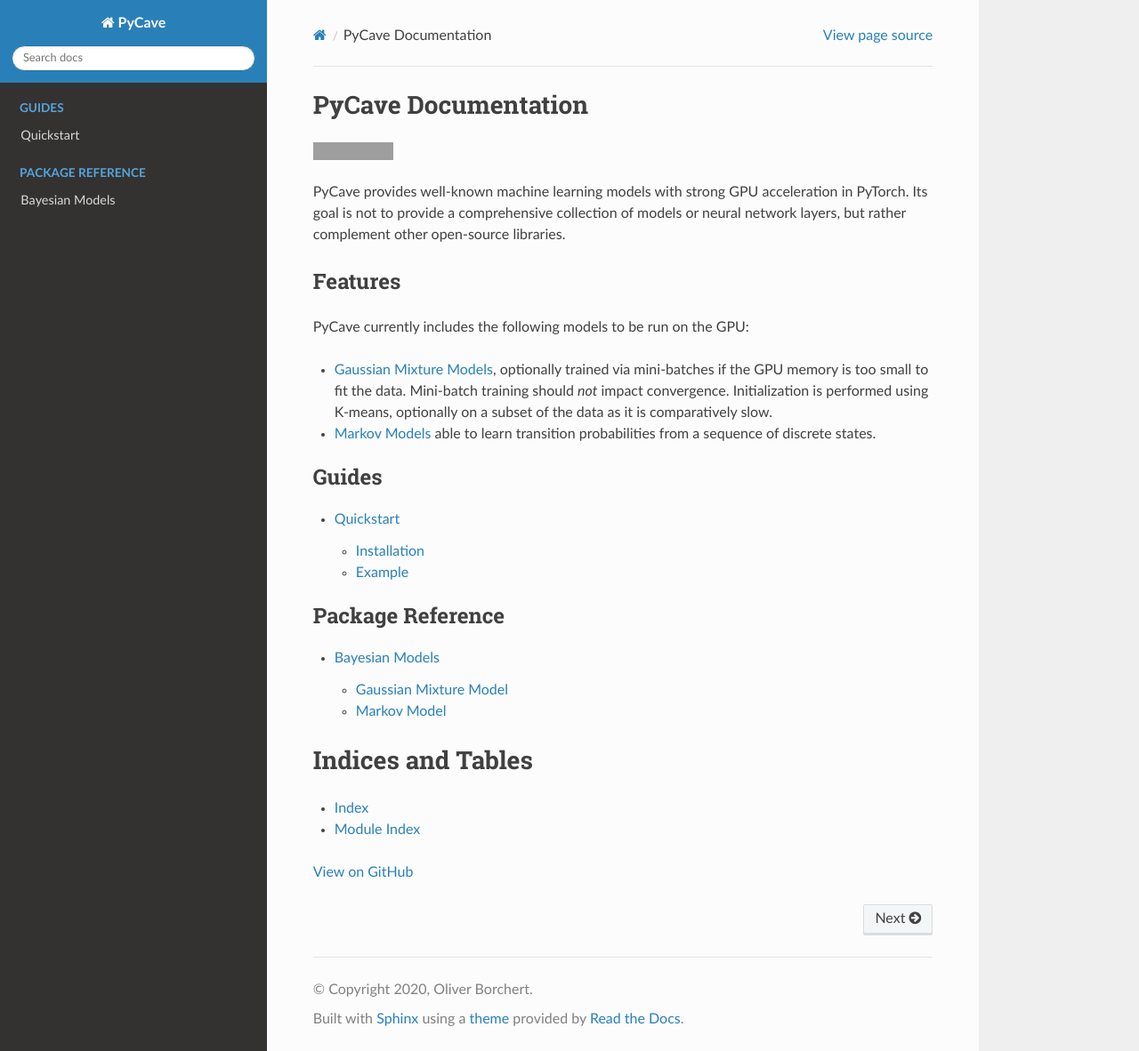
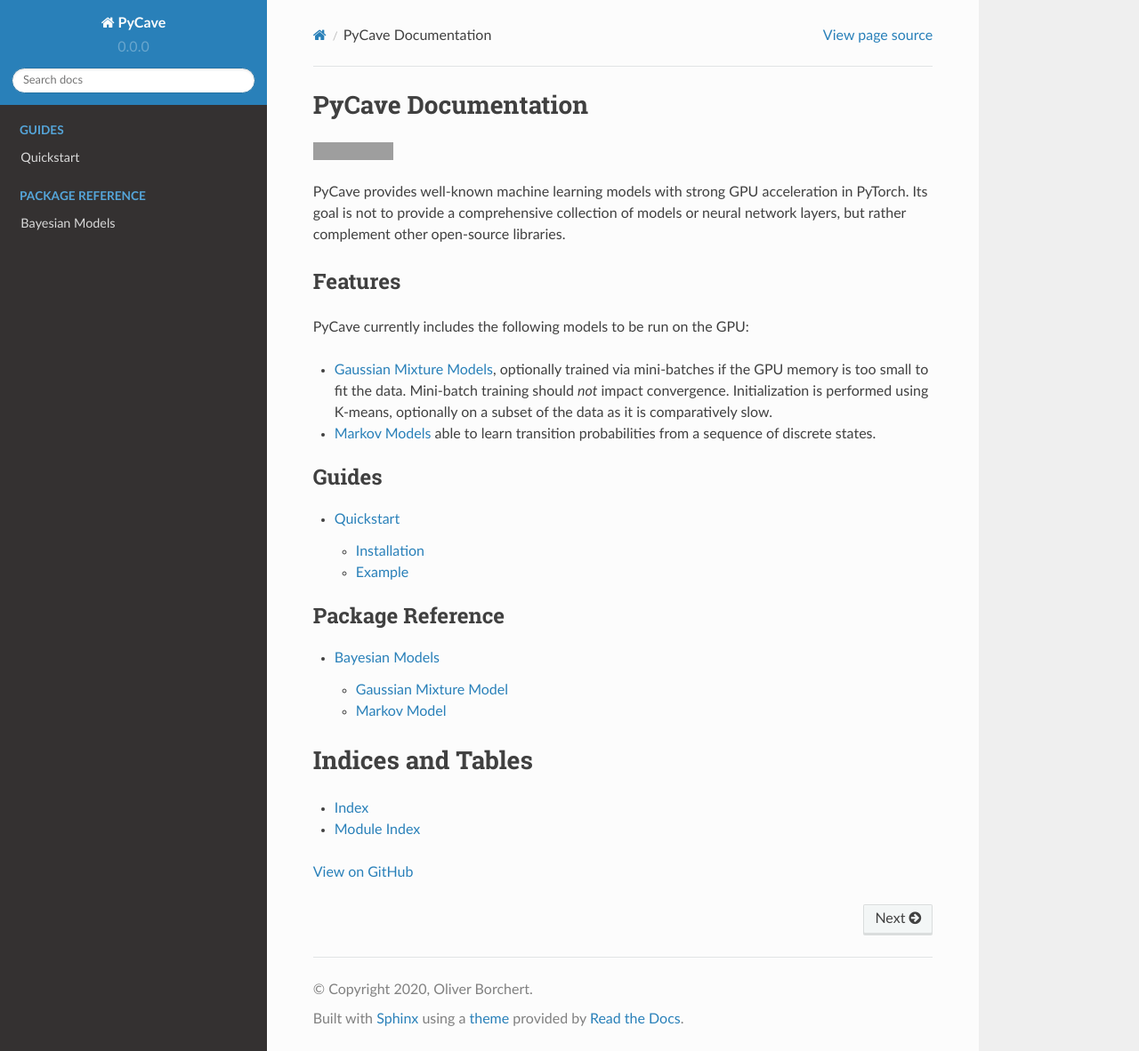
Before and after one commit to borchero/pycave, a Sphinx documentation site: the page built from docs/index.rst, in a window 1280 px wide and 1182 px high. Shown: the whole window at 89% size. Built offline with Sphinx 7.4.7 and the Read the Docs theme 2.0.0, drawn with Linux system fonts in a browser that asks for light colours; the version number could not be read and is left out; grey boxes are pictures that could not be loaded.

Commit message:
Update CI

```diff
--- a/docs/conf.py
+++ b/docs/conf.py
@@ -2,8 +2,8 @@ import datetime
 import os
 
 project = 'PyCave'
-version = os.getenv('CIRCLE_TAG')
-release = os.getenv('CIRCLE_TAG')
+version = os.getenv('CIRCLE_TAG', '0.0.0')
+release = os.getenv('CIRCLE_TAG', '0.0.0')
 
 author = 'Oliver Borchert'
 copyright = f'{datetime.datetime.now().year}, {author}' # pylint: disable=redefined-builtin
```
Also changed, not shown: 1 other file.
